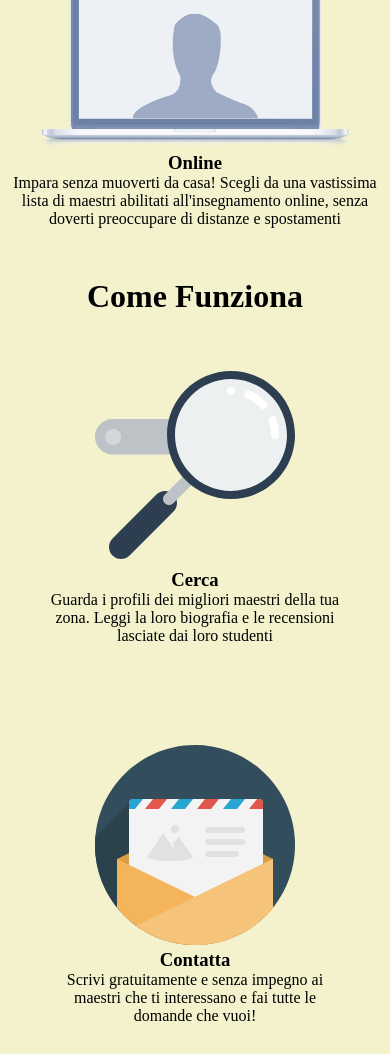
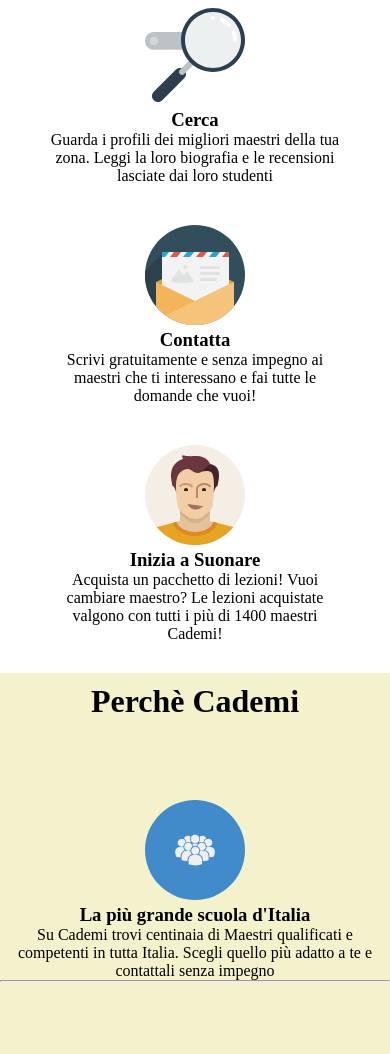
Before and after one commit to marcocor25/html-css-resp-wannabe, a plain HTML site: page index.html in a window 390 px wide. Shown: the part 493-1547 px from the top of the page. Drawn offline with Linux system fonts and the light colour scheme.

Commit message:
Sistemazione margini e padding

```diff
--- a/app.css
+++ b/app.css
@@ -1,6 +1,6 @@
 /* PROVA */
 
-@media screen and (max-width: 900px) {
+@media screen and (max-width: 480px) {
     * {
       margin: 0;
       padding: 0;
@@ -10,18 +10,27 @@
     .row {
       width: 100%;
       margin-top: 0;
+      padding: 10px 0;
       background: #F3F2CD;
     }
 
     #lezioni .row>.left, #lezioni .row>.right {
         width: 100%;
         float: none;
-        padding: 50px 0;
+        padding: 10px 5px;
     }
 
     #steps .row>.left, #steps .row>.central, #steps .row>.right {
         width: 100%;
-        padding: 50px 50px;
+        padding: 20px 50px;
         float: none;
     }
+
+    #steps .row {
+        background: white
+    }
+
+    img {
+        height: 100px
+    }
 }
```
